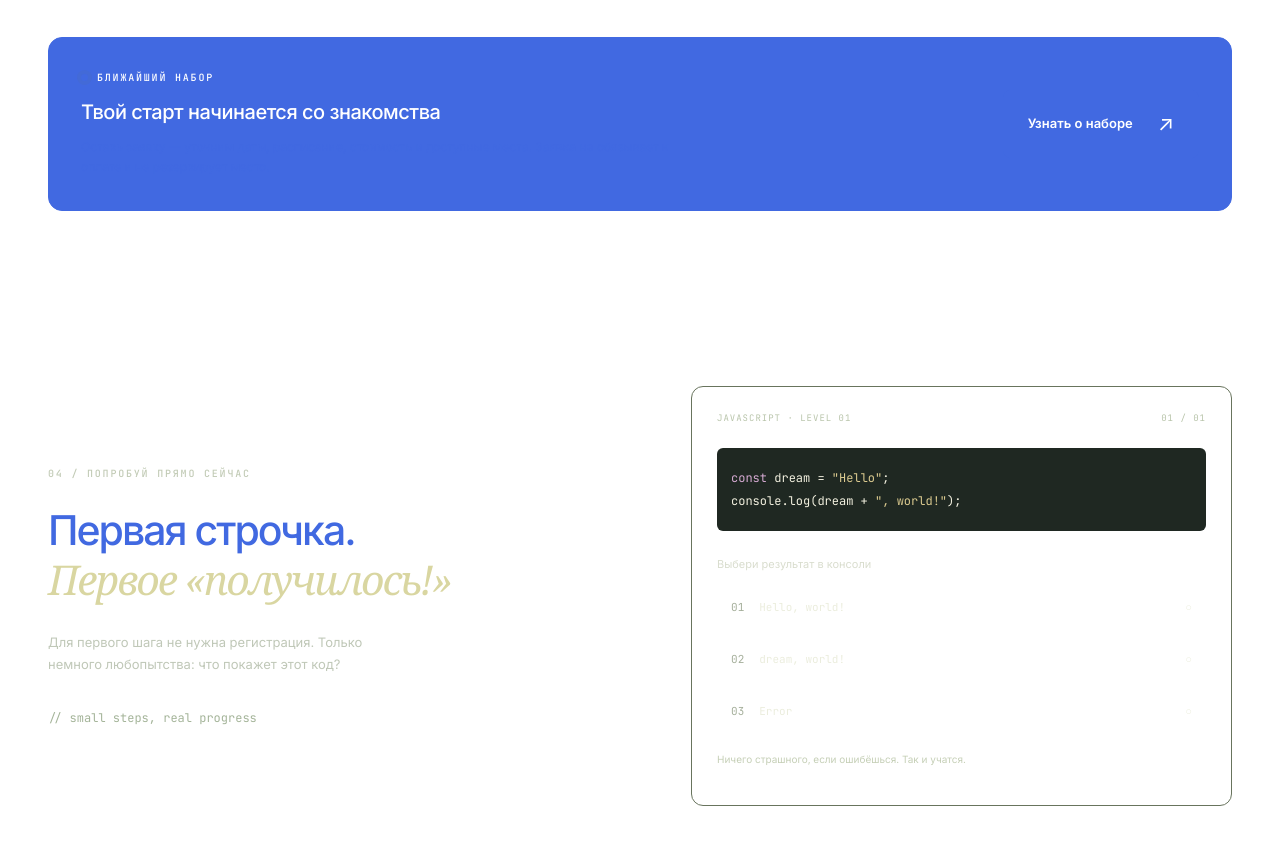
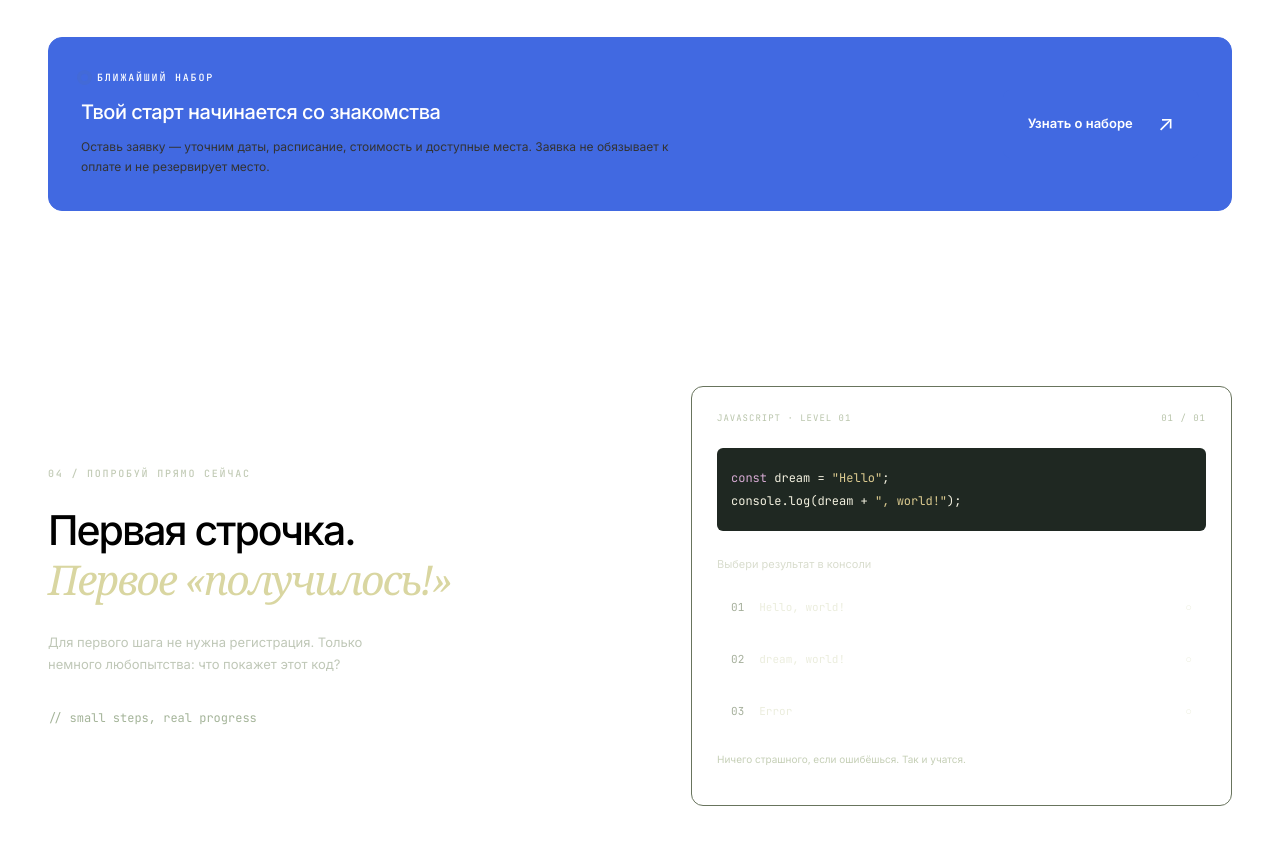
Before and after one commit to ashirus1719-ai/Okurmen-project, a Next.js app: page / in a window 1280 px wide. Shown: the part 3340-4185 px from the top of the page. Built offline with nearby package versions, Linux system fonts and the light colour scheme.

Commit message:
Use black text in light theme

```diff
--- a/app/globals.css
+++ b/app/globals.css
@@ -3020,8 +3020,8 @@ html[data-theme="dark"] .pill {
 /* Unified white and royalblue theme */
 :root {
   --background: #ffffff;
-  --foreground: #4169e1;
-  --muted: #4169e1;
+  --foreground: #000000;
+  --muted: #333333;
   --line: #4169e1;
   --surface: #ffffff;
   --accent: #4169e1;
```
